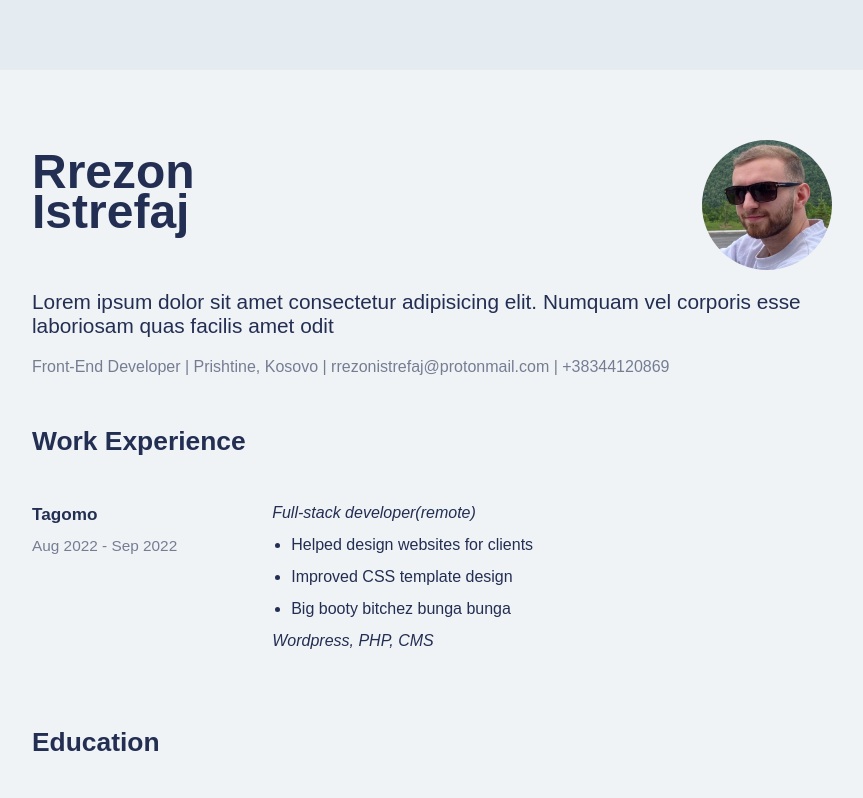
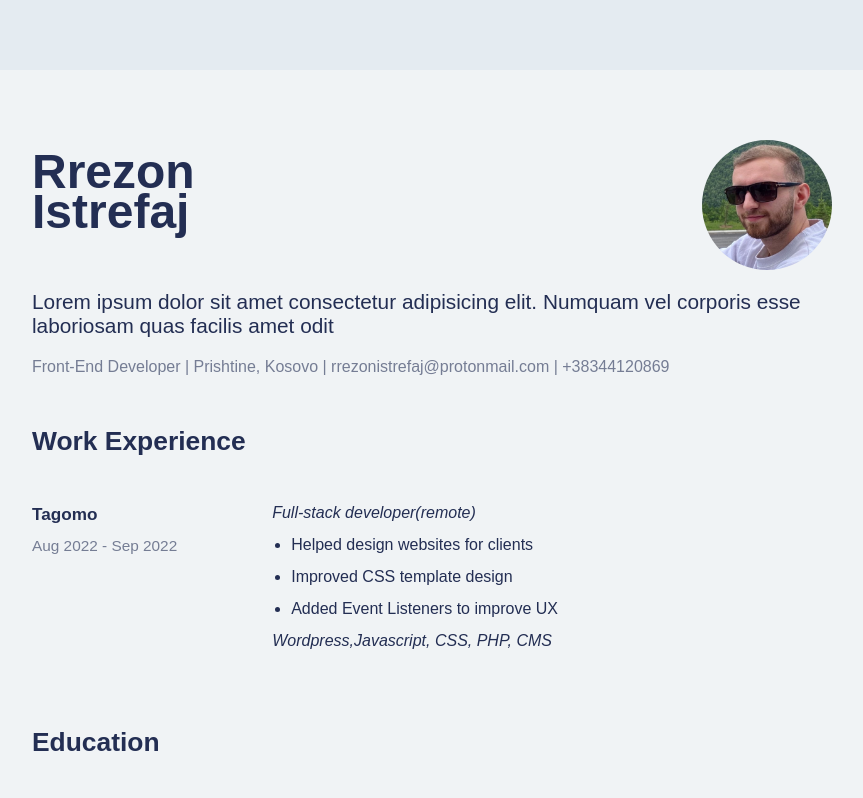
Before and after one commit to rrezonistrefaj/resume, a React (Create React App) app: page / in a window 1280 px wide. Shown: the top 798 px of the page, without its empty margins (208-1071 px from the left). Built offline with nearby package versions, Linux system fonts and the light colour scheme.

Commit message:
Update WorkExperience.js

```diff
--- a/src/components/WorkExperience.js
+++ b/src/components/WorkExperience.js
@@ -19,10 +19,10 @@ function WorkExperience() {
                   <ul>
                     <li>Helped design websites for clients</li>
                     <li>Improved CSS template design</li>
-                    <li>Big booty bitchez bunga bunga</li>
+                    <li>Added Event Listeners to improve UX</li>
                   </ul>
                 </div>
-                <div className="description">Wordpress, PHP, CMS
+                <div className="description">Wordpress,Javascript, CSS, PHP, CMS
                </div>
         </div>
         </div>
```
